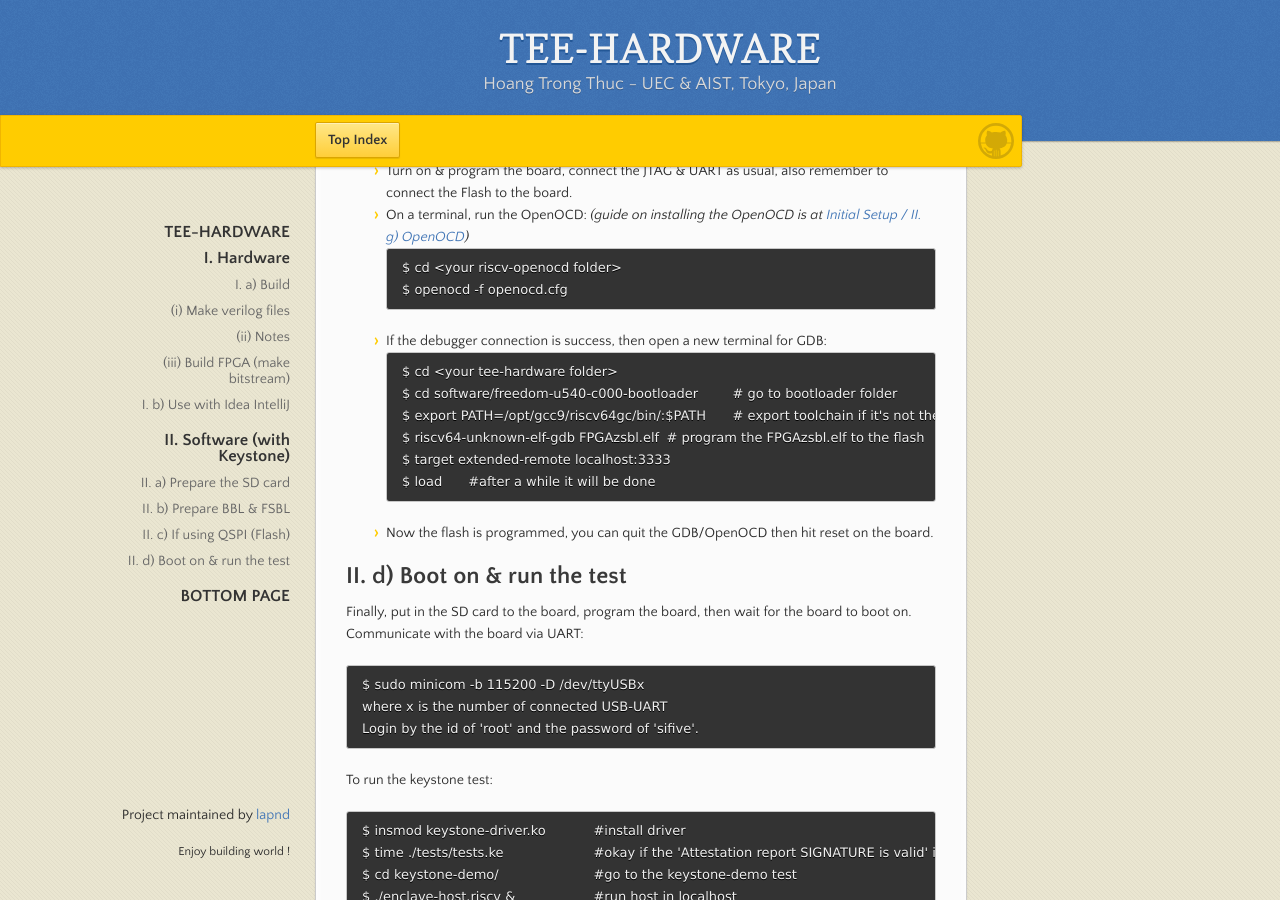
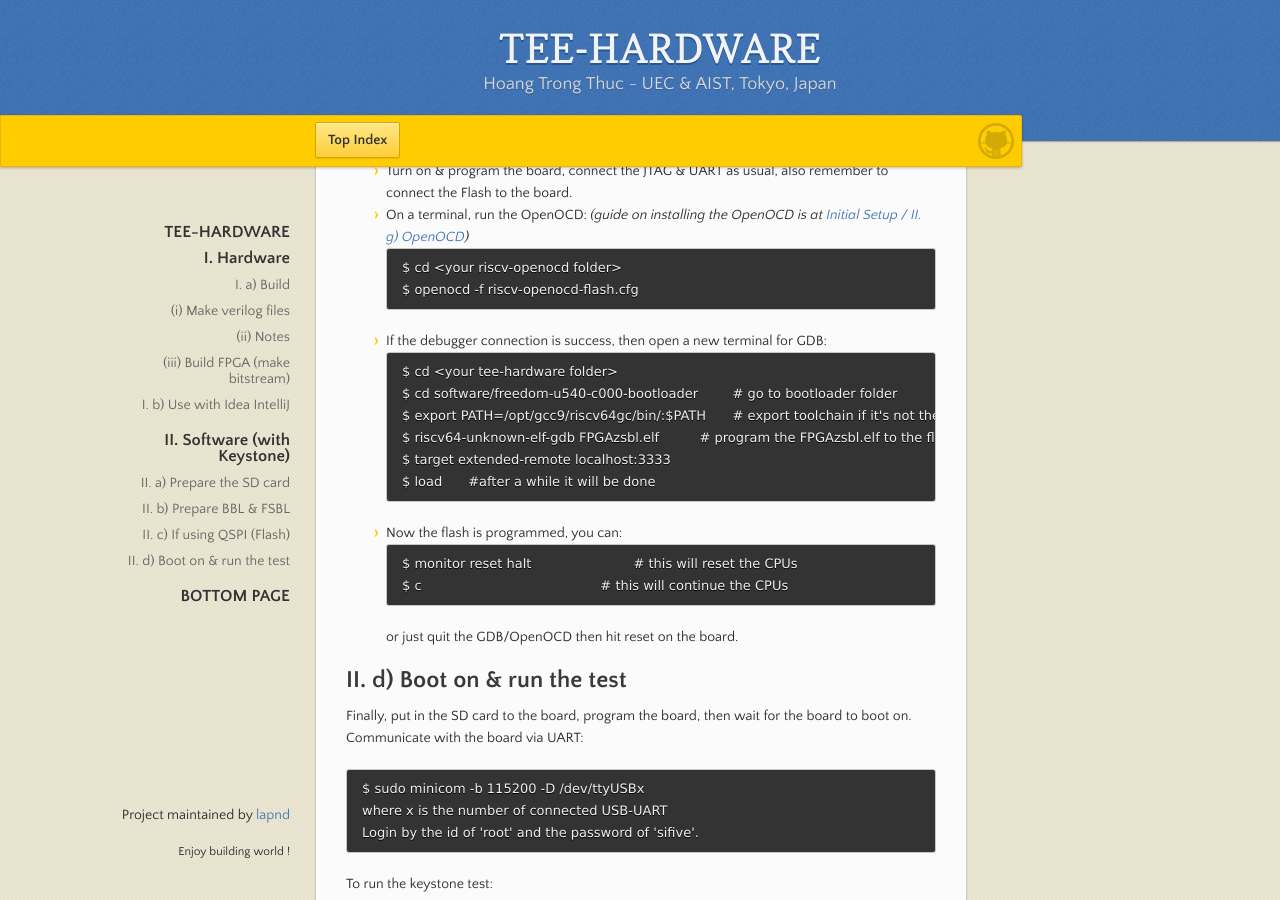
Before and after one commit to lapnd/httdes.github.io, a Jekyll site: the page built from tee-hw.md, in a window 1280 px wide and 900 px high, scrolled down 5209 px. Built offline with Jekyll 4.4.1, drawn with Linux system fonts in a browser that asks for light colours; our own code applies the rules of GitHub Pages for plain Markdown files.

Commit message:
Update tee-hw.md

````diff
--- a/tee-hw.md
+++ b/tee-hw.md
@@ -195,18 +195,23 @@ We are going to program the Flash via JTAG by using the RISC-V CPU itself:
 - On a terminal, run the OpenOCD: *(guide on installing the OpenOCD is at [Initial Setup / II. g) OpenOCD](./init.md#ii-g-openocd))*
 ```
 $ cd <your riscv-openocd folder>
-$ openocd -f openocd.cfg
+$ openocd -f riscv-openocd-flash.cfg
 ```
 - If the debugger connection is success, then open a new terminal for GDB:
 ```
 $ cd <your tee-hardware folder>
 $ cd software/freedom-u540-c000-bootloader	# go to bootloader folder
 $ export PATH=/opt/gcc9/riscv64gc/bin/:$PATH	# export toolchain if it's not there yet (choose the toolchain that you want)
-$ riscv64-unknown-elf-gdb FPGAzsbl.elf	# program the FPGAzsbl.elf to the flash
+$ riscv64-unknown-elf-gdb FPGAzsbl.elf		# program the FPGAzsbl.elf to the flash
 $ target extended-remote localhost:3333
 $ load	#after a while it will be done
 ```
-- Now the flash is programmed, you can quit the GDB/OpenOCD then hit reset on the board.
+- Now the flash is programmed, you can:
+```
+$ monitor reset halt				# this will reset the CPUs
+$ c						# this will continue the CPUs
+```
+or just quit the GDB/OpenOCD then hit reset on the board.
 
 ## II. d) Boot on & run the test
 
````
